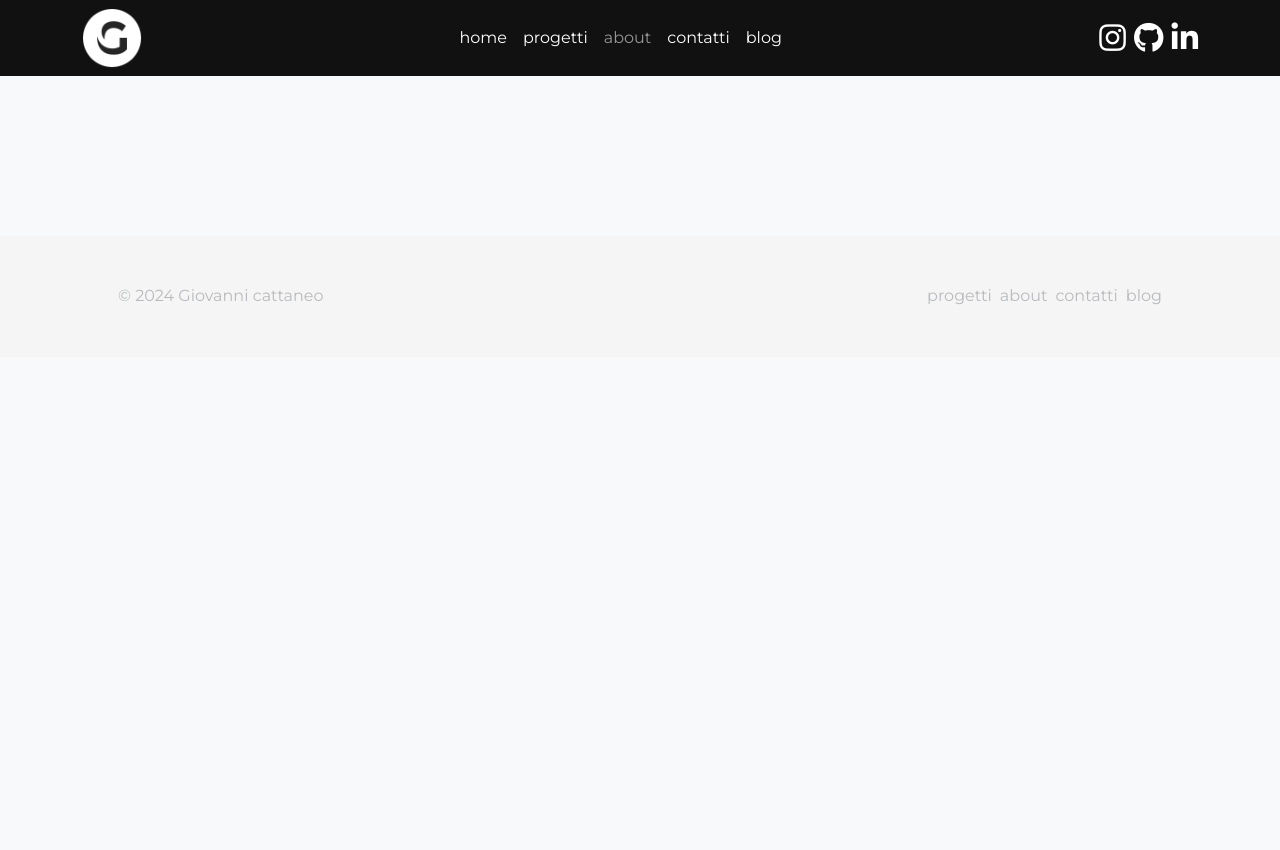
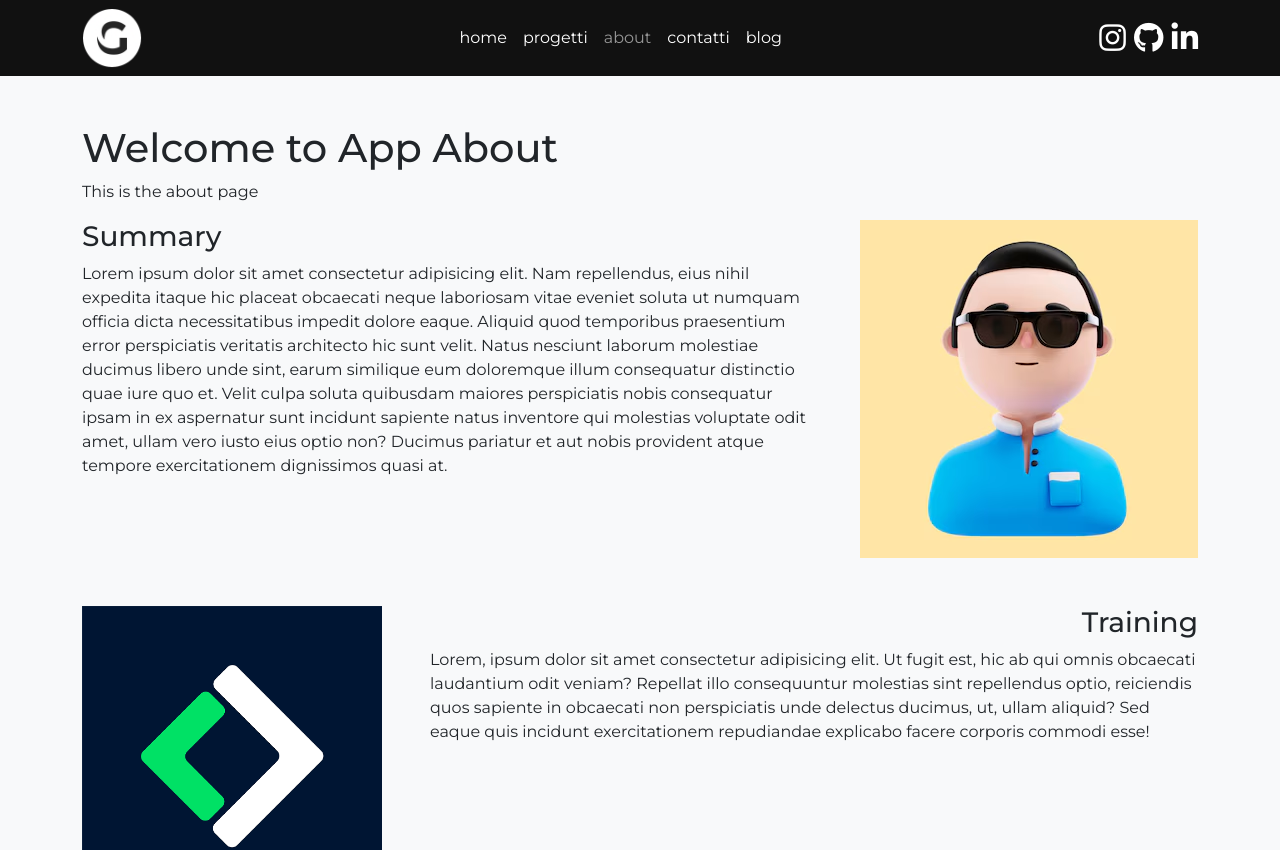
Before and after one commit to Giovanni-Cattaneo/vite-boolfolio, a Vue app: page /about in a window 1280 px wide. Shown: the top 850 px of the page. Before the commit the page ends 800 px from the top, so only its background shows below. Built offline with nearby package versions, Linux system fonts and the light colour scheme; a web font is replaced by a local one.

Commit message:
edit appAbout

```diff
--- a/index.html
+++ b/index.html
@@ -18,7 +18,7 @@
 </head>
 
 <body class="bg-light">
-  <div id="app" class="text-light"></div>
+  <div id="app"></div>
   <script type="module" src="/src/main.js"></script>
 </body>
 
--- a/src/views/AppAbout.vue
+++ b/src/views/AppAbout.vue
@@ -9,10 +9,47 @@ export default {
 </script>
 
 <template>
-    <div>
-        <h1 class="text-light">Welcome to App Home</h1>
-        <p>This is the home page</p>
+    <div class="container text-dark mt-5">
+        <h1>Welcome to App About</h1>
+        <p>This is the about page</p>
     </div>
+
+    <div class="bio container d-flex flex-column gap-5">
+        <div class="d-flex gap-5">
+            <div class="left">
+                <h3>Summary</h3>
+                <p>Lorem ipsum dolor sit amet consectetur adipisicing elit. Nam repellendus, eius nihil expedita itaque
+                    hic
+                    placeat obcaecati neque laboriosam vitae eveniet soluta ut numquam officia dicta necessitatibus
+                    impedit
+                    dolore eaque. Aliquid quod temporibus praesentium error perspiciatis veritatis architecto hic sunt
+                    velit. Natus nesciunt laborum molestiae ducimus libero unde sint, earum similique eum doloremque
+                    illum
+                    consequatur distinctio quae iure quo et. Velit culpa soluta quibusdam maiores perspiciatis nobis
+                    consequatur ipsam in ex aspernatur sunt incidunt sapiente natus inventore qui molestias voluptate
+                    odit
+                    amet, ullam vero iusto eius optio non? Ducimus pariatur et aut nobis provident atque tempore
+                    exercitationem dignissimos quasi at.</p>
+            </div>
+            <div class="right">
+                <img src="../../public/avatar_temp.avif" alt="">
+            </div>
+        </div>
+
+        <div class="experience d-flex gap-5">
+            <div class="left">
+                <img src="../../public/boolean-logo.png" alt="" width="300">
+            </div>
+            <div class="right d-flex flex-column align-items-end">
+                <h3>Training</h3>
+                <p>Lorem, ipsum dolor sit amet consectetur adipisicing elit. Ut fugit est, hic ab qui omnis obcaecati
+                    laudantium odit veniam? Repellat illo consequuntur molestias sint repellendus optio, reiciendis quos
+                    sapiente in obcaecati non perspiciatis unde delectus ducimus, ut, ullam aliquid? Sed eaque quis
+                    incidunt exercitationem repudiandae explicabo facere corporis commodi esse!</p>
+            </div>
+        </div>
+    </div>
+
 </template>
 
 <style scoped></style>
```
Also changed, not shown: public/avatar_temp.avif (added), public/boolean-logo.png (added).
